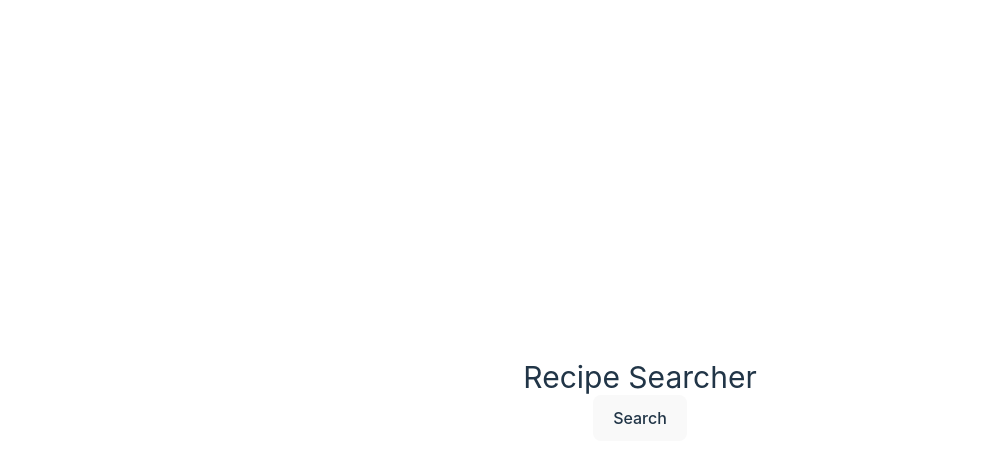
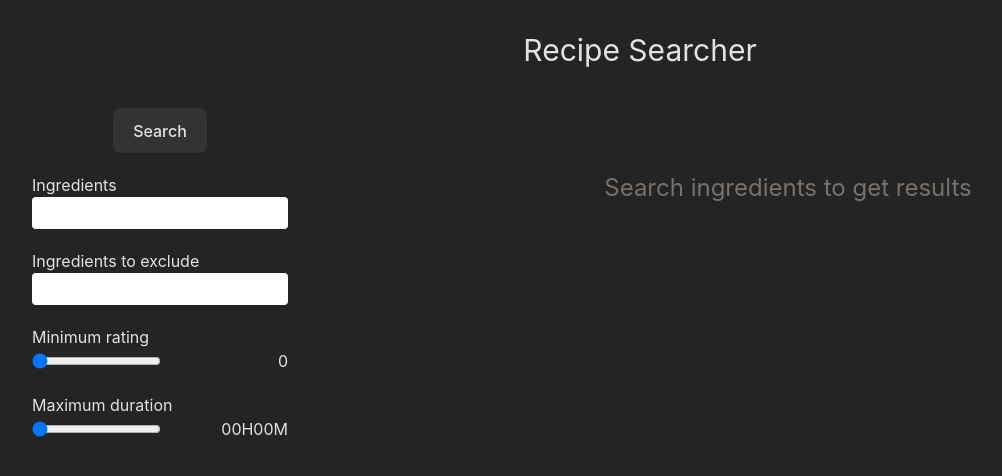
Before and after one commit to Maarten11/information-retrieval-project, a Vue app in the folder frontend/: page / in a window 1280 px wide. Shown: the top 476 px of the page, without its empty margins (0-1002 px from the left). Built offline with nearby package versions, Linux system fonts and the light colour scheme.

Commit message:
Update frontend to pick own ingredients

```diff
--- a/frontend/src/App.vue
+++ b/frontend/src/App.vue
@@ -1,37 +1,96 @@
 <script setup lang="ts">
-	import { Ref, ref } from "vue";
+	import { Ref, computed, ref } from "vue";
 	import Recipe, { IRecipe } from "./components/Recipe.vue";
 	import imgUrl from "./assets/recipe_placeholder.jpg";
 
-	const elements: Ref<IRecipe[] | null> = ref(null);
+	const recipes: Ref<IRecipe[] | null> = ref(null);
 	const search = async () => {
 		const form = new FormData();
-		form.append("include", JSON.stringify(["apple"]));
+		form.append("include", "[".concat(include.value, "]"));
 		const request = await fetch("http://localhost:8000/search_recipe", {
 			body: form,
 			method: "POST",
 		});
 		const response = await request.json();
-		elements.value = response;
+		recipes.value = response;
 	};
 	const selectedRecipe: Ref<IRecipe | undefined> = ref(undefined);
 	const select = (recipe: IRecipe | undefined) => {
 		console.log("Selecting");
 		selectedRecipe.value = recipe;
 	};
+
+	const recipesChosen = computed(() => !!(recipes.value?.length ?? 0));
+
+	const include = ref("");
+	const exclude = ref("");
+	const rating = ref(0);
+	const duration = ref(0);
+
+	// Visualize the duration
+	const durationPT = computed(() =>
+		new Date((duration?.value ?? 0) * 1000)
+			.toISOString()
+			.slice(11, 16)
+			.replace(":", "H")
+			.concat("M")
+	);
 </script>
 
 <template>
-	<h1 class="text-3xl">Recipe Searcher</h1>
-	<button @click="search">Search</button>
+	<h1 class="text-3xl mb-10 text-center">Recipe Searcher</h1>
+	<div class="h-full w-full grid grid-cols-[20vw,auto] gap-10">
+		<aside>
+			<button
+				class="mx-auto block mb-5"
+				:disabled="!include.length"
+				@click="search">
+				Search
+			</button>
 			<div class="grid gap-5">
+				<div>
+					<label for="to-include">Ingredients</label>
+					<input type="text" id="to-include" v-model="include" />
+				</div>
+				<div>
+					<label for="to-exclude">Ingredients to exclude</label>
+					<input type="text" id="to-exclude" v-model="exclude" />
+				</div>
+				<div>
+					<label for="rating">Minimum rating</label>
+					<div class="flex justify-between">
+						<input id="rating" min="0" max="5" type="range" v-model="rating" />
+						<span>{{ rating }}</span>
+					</div>
+				</div>
+				<div>
+					<label for="duration">Maximum duration</label>
+					<div class="flex justify-between">
+						<input
+							id="duration"
+							type="range"
+							max="18000"
+							step="300"
+							v-model="duration" />
+						<span>{{ durationPT }}</span>
+					</div>
+				</div>
+			</div>
+		</aside>
+		<main>
+			<div v-if="recipesChosen" class="grid gap-5">
 				<Recipe
 					class="hover:cursor-pointer"
 					@click="select(recipe)"
 					v-bind="recipe"
-			v-for="(recipe, index) in elements"
+					v-for="(recipe, index) in recipes"
 					:key="index" />
 			</div>
+			<span
+				v-if="!recipesChosen"
+				class="text-2xl text-center my-16 block text-stone-500">
+				Search ingredients to get results
+			</span>
 			<div
 				v-show="!!selectedRecipe"
 				class="fixed m-auto top-0 left-0 h-full w-full p-20 backdrop-blur-md">
@@ -49,7 +108,7 @@
 							<div class="grid grid-flow-col gap-5">
 								<aside>
 									<h4 class="text-xl">Ingredients:</h4>
-							<ul class="text-left">
+									<ul class="">
 										<li
 											v-for="ingredient in selectedRecipe?.RecipeIngredientParts"
 											:key="ingredient">
@@ -57,7 +116,7 @@
 										</li>
 									</ul>
 								</aside>
-						<section class="text-left">
+								<section class="">
 									<h4 class="text-xl">Instructions:</h4>
 									<ol>
 										<li v-for="instr in selectedRecipe?.RecipeInstructions">
@@ -70,6 +129,8 @@
 					</div>
 				</div>
 			</div>
+		</main>
+	</div>
 </template>
 
-<style scoped></style>
+<style></style>
--- a/frontend/src/components/Recipe.vue
+++ b/frontend/src/components/Recipe.vue
@@ -13,7 +13,7 @@
 
 <template>
 	<div
-		class="shadow-lg bg-stone-800 bg-opacity-35 overflow-hidden rounded-md grid grid-cols-[auto,1fr] gap-5">
+		class="shadow-xl bg-stone-800 bg-opacity-35 overflow-hidden rounded-md grid grid-cols-[auto,1fr] gap-5">
 		<img
 			class="aspect-square max-h-24 object-cover overflow-hidden"
 			:src="props.Images ?? imgUrl"
--- a/frontend/src/index.css
+++ b/frontend/src/index.css
@@ -58,6 +58,13 @@ button:focus-visible {
 	outline: 4px auto -webkit-focus-ring-color;
 }
 
+button:disabled {
+	background-color: hsl(0, 0%, 20%);
+	cursor: not-allowed;
+	outline-color: none;
+	border-color: none;
+}
+
 .card {
 	padding: 2em;
 }
@@ -66,10 +73,18 @@ button:focus-visible {
 	max-width: 1280px;
 	margin: 0 auto;
 	padding: 2rem;
-	text-align: center;
+	text-align: left;
+	width: 100%;
+	min-height: 100vh;
+	min-height: 100svh;
 }
 
-@media (prefers-color-scheme: light) {
+input[type="text"] {
+	padding: 0.25em;
+	border-radius: 0.25em;
+}
+
+/* @media (prefers-color-scheme: light) {
 	:root {
 		color: #213547;
 		background-color: #ffffff;
@@ -80,4 +95,4 @@ button:focus-visible {
 	button {
 		background-color: #f9f9f9;
 	}
-}
+} */
```
Also changed, not shown: 1 other file (tests, documents, lock files or other folders). Lines whose indentation alone changed are shown as unchanged.
